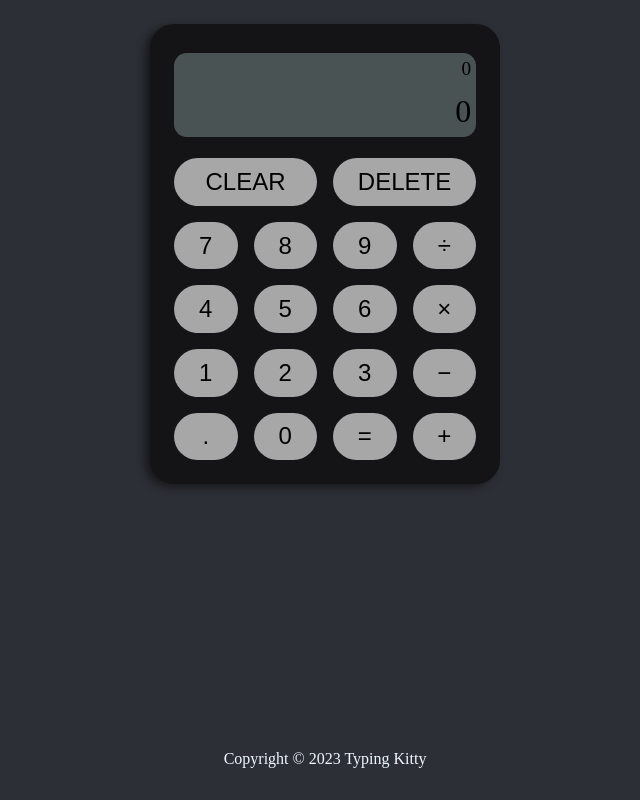
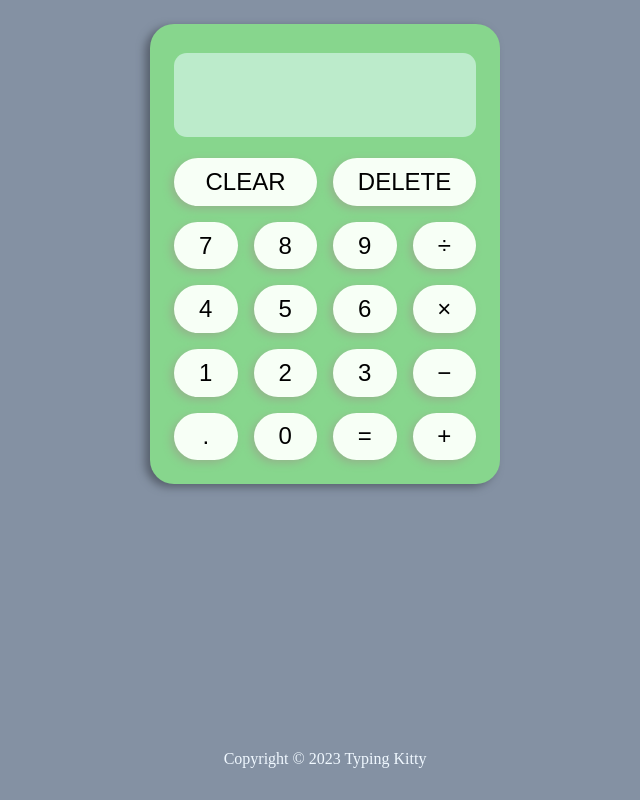
Before and after one commit to TypingKitty/calculator_OdinProject, a plain HTML site: page index.html in a window 1280 px wide. Shown: the whole page, without its empty margins (315-955 px from the left). Drawn offline with Linux system fonts and the light colour scheme.

Commit message:
minor changes in html and css

```diff
--- a/index.html
+++ b/index.html
@@ -10,8 +10,8 @@
 <body>
     <div class="content">
         <div class="display">
-            <div class="eq">0</div>
-            <div class="ans">0</div>
+            <div class="eq"></div>
+            <div class="ans"></div>
         </div>
         <div class="keys">
             <button class="clear">CLEAR</button>
@@ -31,7 +31,7 @@
           <button class="num " data-id=3>3</button>
           <button class="op " data-id="−">−</button>
 
-          <button class="point">.</button>
+          <button class="point" data-id=".">.</button>
           <button class="num " data-id=0>0</button>
           <button class="equal">=</button>
           <button class="op " data-id="+">+</button>
--- a/style.css
+++ b/style.css
@@ -2,7 +2,7 @@ html,body{
     margin: 0;
     padding: 0;
     box-sizing:border-box;
-    background-color: rgb(45, 47, 55);
+    background-color: #8491A3;
 }
 .display .eq{
    text-align: right;
@@ -17,15 +17,16 @@ html,body{
 button{
     border-radius: 2.5rem;
     font-size: 1.5rem;
-    background-color: rgb(167, 167, 167);
+    background-color: #F7FFF6;
     border: none;
+    box-shadow: -3px 3px 8px  #93B48B;;
 }
 button:hover{
     transform: scale(1.05,1.05);
 }
 button:active{
     font-size: 1.45rem;
-    background-color:  rgb(114, 114, 116);
+    background-color:  #93B48B;
 }
 footer{
     width: 100vw;
@@ -40,17 +41,17 @@ footer{
     box-sizing: border-box;
     width: max(25%,350px);
     padding: 1.5rem;
-    background-color: rgb(20, 19, 21);
+    background-color: #87D68D;
     display: flex;
     flex-direction: column;
     gap: 1rem;
    border-radius: 1.5rem;
    margin: 1.5rem auto 1rem auto;
    border: none;
-   box-shadow: -5px 3px 8px rgb(25, 24, 27);
+   box-shadow: -5px 3px 8px  #57606d;
 }
 .display{
-    background-color: rgba(194, 224, 221, 0.308);
+    background-color: #BCEBCB;
     padding: .3rem;
     margin-top: .3rem;
     margin-bottom: .3rem;
```
